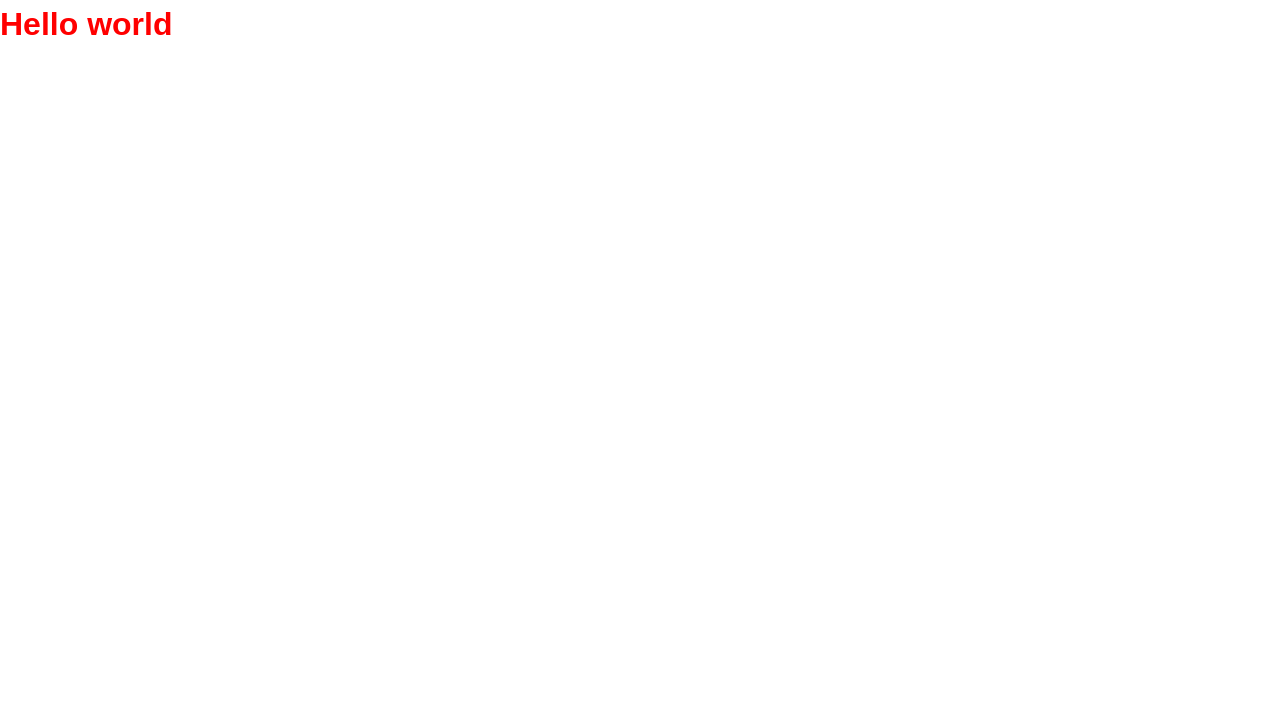
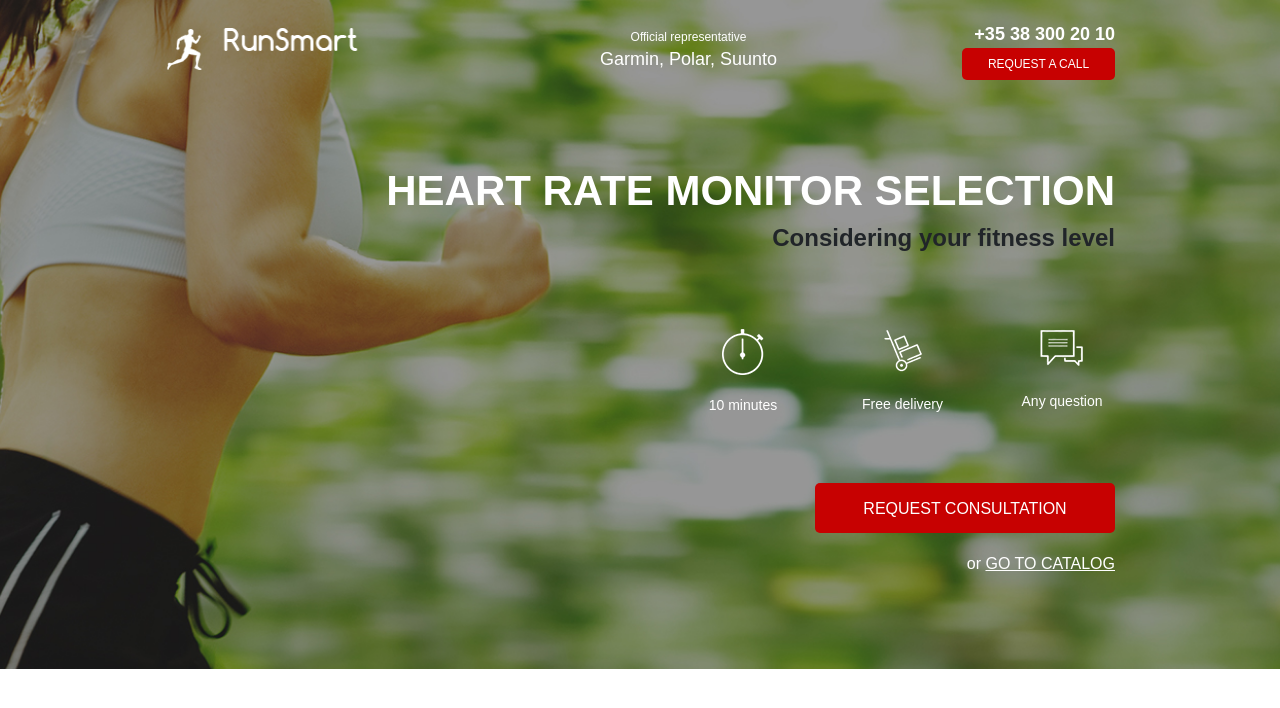
Before and after one commit to DenysRudenko/run_smart, a website: page src/index.html in a window 1280 px wide. Drawn offline with Linux system fonts and the light colour scheme.

Commit message:
Update(html/scss): created and styled top section

```diff
--- a/src/index.html
+++ b/src/index.html
@@ -12,9 +12,51 @@
 
 <body>
 
-    <h1>Hello world</h1>
+    <div class="promo">
+        <div class="container">
+            <header class="header">
+                <a href="#" class="header__logo">
+                    <img src="icons/main_section/run_logo.png" alt="main logo">
+                </a>
+                <div class="header__official">
+                    Official representative
+                    <span>Garmin, Polar, Suunto</span>
+                </div>
 
+                <div class="header__contacts">
+                    <a href="tel:+35383002010" class="header__phone">+35 38 300 20 10</a>
+                    <button class="button">Request a call</button>
+                </div>
+            </header>
 
+            <div class="promo__wrapper">
+                <h1 class="promo__header">Heart rate monitor selection</h1>
+                <h2 class="promo__subheader">Considering your fitness level</h2>
+
+                <div class="promo__icons">
+                    <div class="promo__icon">
+                        <img src="icons/main_section/timer.png" alt="timer">
+                        10 minutes
+                    </div>
+                    <div class="promo__icon">
+                        <img src="icons/main_section/del.png" alt="package">
+                        Free delivery
+                    </div>
+                    <div class="promo__icon">
+                        <img src="icons/main_section/messages.png" alt="message">
+                        Any question
+                    </div>
+                </div>
+
+                <button class="button button_main">Request consultation</button>
+                <div class="promo__link">
+                    or
+                    <a href="#">Go to catalog</a>
+                </div>
+            </div>
+
+        </div>
+    </div>
     <script src="js/index.js"></script>
 </body>
 
--- /dev/null
+++ b/src/sass/blocks/_buttons.scss
@@ -0,0 +1,19 @@
+.button {
+    width: 153px;
+    height: 32px;
+    border-radius: 5px;
+    background: $main-color;
+    border: none;
+    font-weight: 500;
+    font-size: 12px;
+    text-transform: uppercase;
+    text-align: center;
+    color: #fff;
+    &_main {
+        margin-top: 67px;
+        width: 300px;
+        height: 50px;
+        font-size: 16px;
+        line-height: 25px;
+    }
+}
--- /dev/null
+++ b/src/sass/blocks/_header.scss
@@ -0,0 +1,36 @@
+.header {
+    display: flex;
+    justify-content: space-between;
+    align-items: center;
+    &__logo {
+        width: 250px;
+        img {
+            width: 100%;
+        }
+    }
+    &__official {
+        color: #fff;
+        font-size: 12px;
+        font-weight: 500;
+        text-align: center;
+        span {
+            display: block;
+            font-size: 18px;
+        }
+    }
+    &__phone {
+        display: block;
+        font-weight: 700;
+        font-size: 18px;
+        color: #fff;
+        &:hover {
+            color: #fff;
+            text-decoration: none;
+        }
+    }
+    &__contacts {
+        display: flex;
+        flex-direction: column;
+        align-items: flex-end;
+    }
+}
--- /dev/null
+++ b/src/sass/blocks/_promo.scss
@@ -0,0 +1,55 @@
+.promo {
+    min-height: 650px;
+    padding: 21px 0 93px 0;
+    background: url(../../images/bg/bg_1.png) center (center/cover) no-repeat;
+    &__wrapper {
+        display: flex;
+        flex-direction: column;
+        align-items: flex-end;
+        margin-top: 90px;
+    }
+    &__header {
+        color: rgb(255, 255, 255);
+        font-size: 42px;
+        font-weight: 700;
+        line-height: 42px;
+        text-transform: uppercase;
+    }
+    &__subehader {
+        color: rgb(255, 255, 255);
+        font-size: 24px;
+        font-weight: 500;
+        line-height: 24px;
+        text-transform: uppercase;
+    }
+    &__icons {
+        margin-top: 65px;
+        width: 425px;
+        display: flex;
+        justify-content: space-between;
+    }
+    &__icon {
+        width: 106px;
+        text-align: center;
+        color: #fff;
+        font-size: 14px;
+        font-weight: 500;
+        img {
+            display: block;
+            margin: 0 auto;
+            margin-bottom: 20px;
+        }
+    }
+    &__link {
+        color: rgb(255, 255, 255);
+        font-size: 16px;
+        font-weight: 500;
+        line-height: 25px;
+        margin-top: 18px;
+        a {
+            color: #fff;
+            text-transform: uppercase;
+            text-decoration: underline;
+        }
+    }
+}
--- a/src/sass/blocks/style.scss
+++ b/src/sass/blocks/style.scss
@@ -4,6 +4,11 @@
     font-family: 'Museo Sans Cyrl', sans-serif;
 }
 
-h1 {
-    color: red;
+.container{
+    max-width: 950px;
+    margin: 0 auto;
 }
+
+@import 'promo';
+@import 'header';
+@import 'buttons';
```
Also changed, not shown: package.json (+7 -1 lines), src/css/blocks/header.min.css (added), src/css/blocks/style.min.css, src/css/header.min.css (added), src/css/style.min.css.
